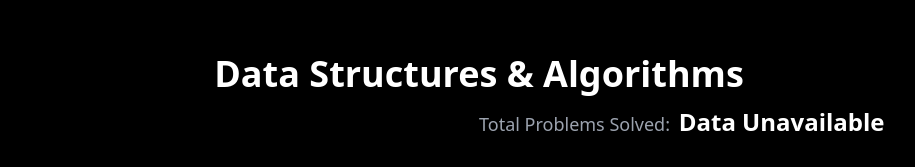
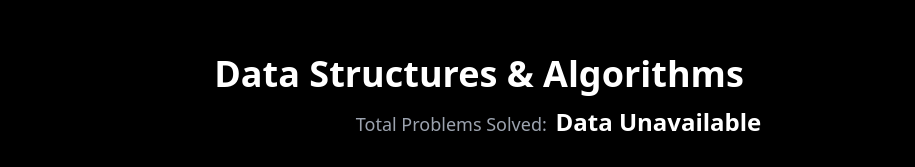
Before and after one commit to CodeDushyant/MyPortfolio, a website built with Vite: page index.html in a window 1280 px wide. Shown: the part 842-1009 px from the top of the page, without its empty margins (161-1076 px from the left). Built offline with nearby package versions, Linux system fonts and the light colour scheme; no server answers.

Commit message:
Update index.html

```diff
--- a/index.html
+++ b/index.html
@@ -108,7 +108,7 @@
         <h3 class="text-2xl sm:text-3xl md:text-4xl font-bold mb-3">
           Data Structures & Algorithms
         </h3>
-        <p class="text-gray-400 mb-8 text-sm sm:text-base md:text-lg ml-[50%]">
+        <p class="text-gray-400 mb-8 text-sm sm:text-base md:text-lg ml-[40%]">
           Total Problems Solved:
           <span
             id="total-val"
```
